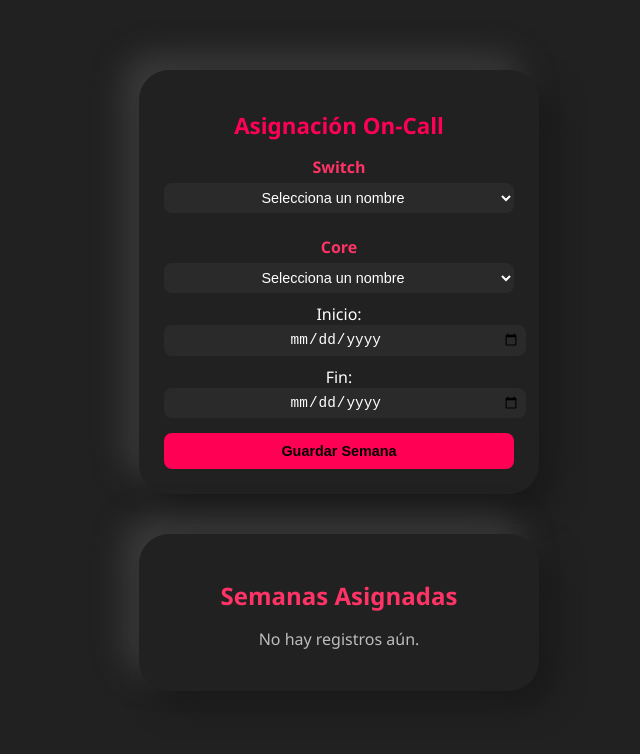
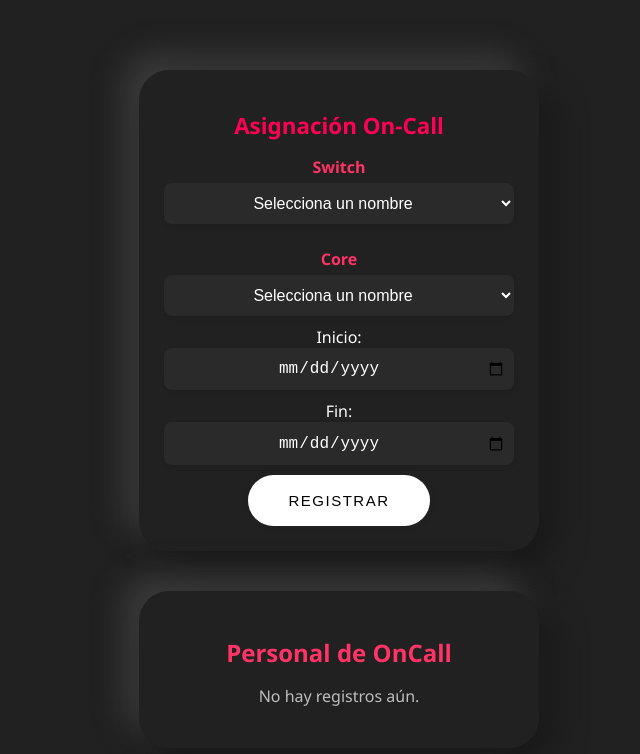
Before and after one commit to franklyncastro/OnCall_Register_Web, a React (Vite) app in the folder oncall_weekly/: page / in a window 1280 px wide. Shown: the top 754 px of the page, without its empty margins (301-941 px from the left). Built offline with nearby package versions, Linux system fonts and the light colour scheme.

Commit message:
Actualizacion de inputs y estilos

```diff
--- a/oncall_weekly/src/components/ResultadosCard/ResultadosCard.jsx
+++ b/oncall_weekly/src/components/ResultadosCard/ResultadosCard.jsx
@@ -10,7 +10,7 @@ function ResultadosCard({ asignaciones, setAsignaciones }) {
 
   return (
     <div className="resultados-card">
-      <h2>Semanas Asignadas</h2>
+      <h2>Personal de OnCall</h2>
       {asignaciones.length === 0 ? (
         <p className="vacio">No hay registros aún.</p>
       ) : (
--- a/oncall_weekly/src/components/SeleccionCard/SeleccionCard.jsx
+++ b/oncall_weekly/src/components/SeleccionCard/SeleccionCard.jsx
@@ -81,7 +81,7 @@ function SeleccionCard({ asignaciones, setAsignaciones }) {
         />
       </div>
 
-      <button onClick={manejarGuardar}>Guardar Semana</button>
+      <button class="btn1" onClick={manejarGuardar}>Registrar</button>
     </div>
   );
 }
--- a/oncall_weekly/src/style/resultCard.css
+++ b/oncall_weekly/src/style/resultCard.css
@@ -87,8 +87,12 @@
   width: 90px;
   border-radius: 50px;
   transition-duration: .3s;
-  background-color: rgb(255, 69, 69);
+  background-color: hsl(2, 83%, 41%);
   align-items: center;
+
+  /* background-color: hsl(261deg 80% 48%);
+  color: hsl(0, 0%, 100%);
+  box-shadow: rgb(93 24 220) 0px 7px 29px 0px; */
 }
 
 .button:hover .svgIcon {
--- a/oncall_weekly/src/style/selectionCard.css
+++ b/oncall_weekly/src/style/selectionCard.css
@@ -22,20 +22,29 @@ h1 {
   margin-bottom: 5px;
 }
 
+
 select, input {
+  color: #fff;
+  font-size: 0.9rem;
+  background-color: transparent;
   width: 100%;
-  padding: 6px;
+  box-sizing: border-box;
+  padding-inline: 0.5em;
+  padding-block: 0.7em;
+  border: none;
+  border-bottom: var(--border-height) solid var(--border-before-color);
+  box-shadow: 0 2px 4px rgba(0, 0, 0, 0.1);
+  width: 100%;
   margin-bottom: 10px;
   border-radius: 8px;
   border: none;
   background: #2a2a2a;
-  color: white;
-  font-size: 0.9rem;
+  font-size: 1rem;
   text-align: center;
 }
 
 /* ----------------Boton----------------- */
-button {
+/* button {
   width: 100%;
   padding: 10px;
   background: #ff0055;
@@ -49,4 +58,35 @@ button {
 
 button:hover {
   background: #ff3366;
+} */
+
+/* From Uiverse.io by barisdogansutcu */
+.btn1{
+  padding: 17px 40px;
+  border-radius: 50px;
+  cursor: pointer;
+  border: 0;
+  background-color: white;
+  box-shadow: rgb(0 0 0 / 5%) 0 0 8px;
+  letter-spacing: 1.5px;
+  text-transform: uppercase;
+  font-size: 15px;
+  transition: all 0.5s ease;
+
 }
+
+.btn1:hover {
+  letter-spacing: 3px;
+  background-color: hsl(2, 83%, 41%);
+  color: hsl(0, 0%, 100%);
+  box-shadow: rgb(255, 69, 69) 0px 7px 29px 0px;
+}
+
+.btn1:active {
+  letter-spacing: 3px;
+  background-color: hsl(2, 83%, 41%);
+  color: hsl(0, 0%, 100%);
+  box-shadow: rgb(255, 69, 69) 0px 0px 0px 0px;
+  transform: translateY(10px);
+  transition: 100ms;
+}
```
